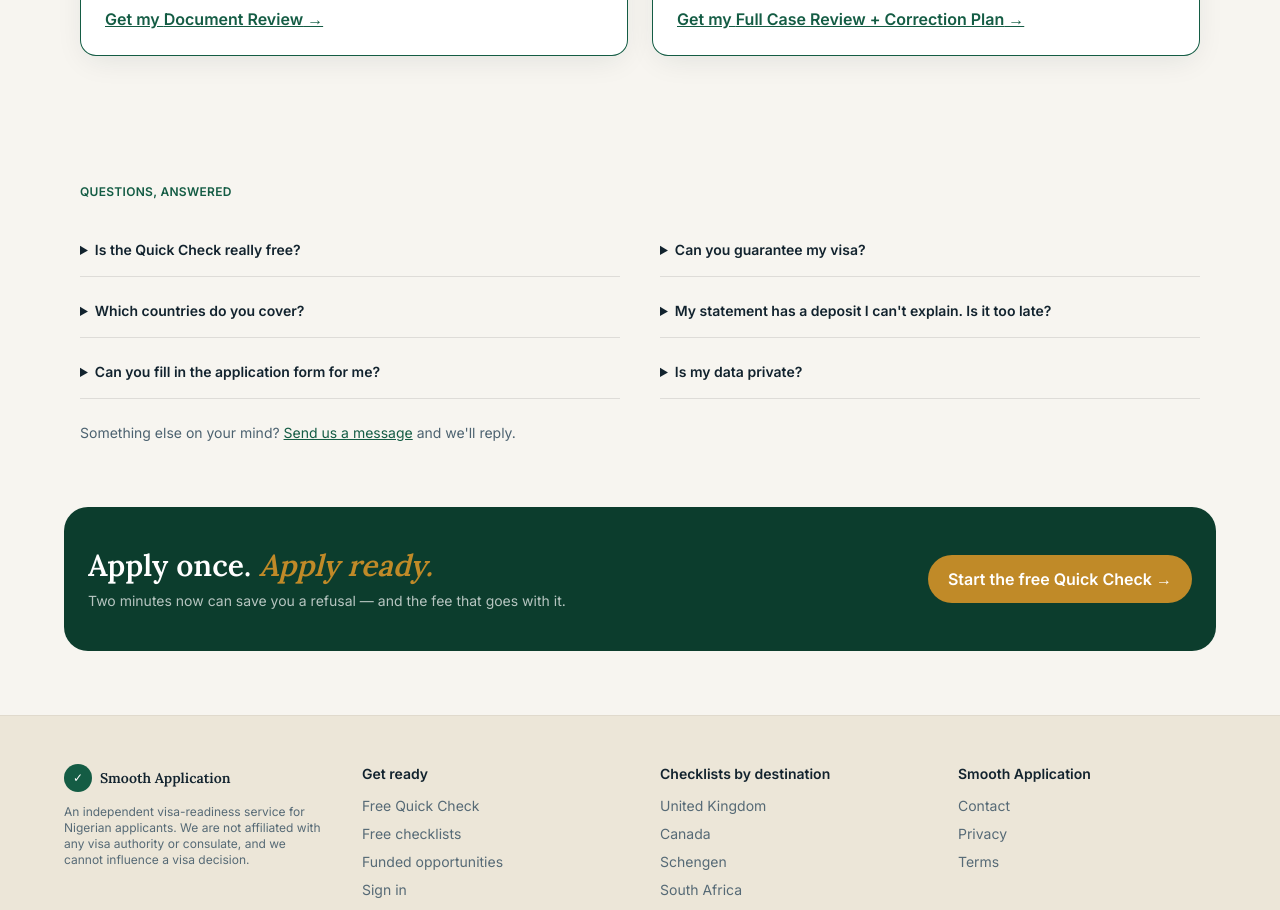
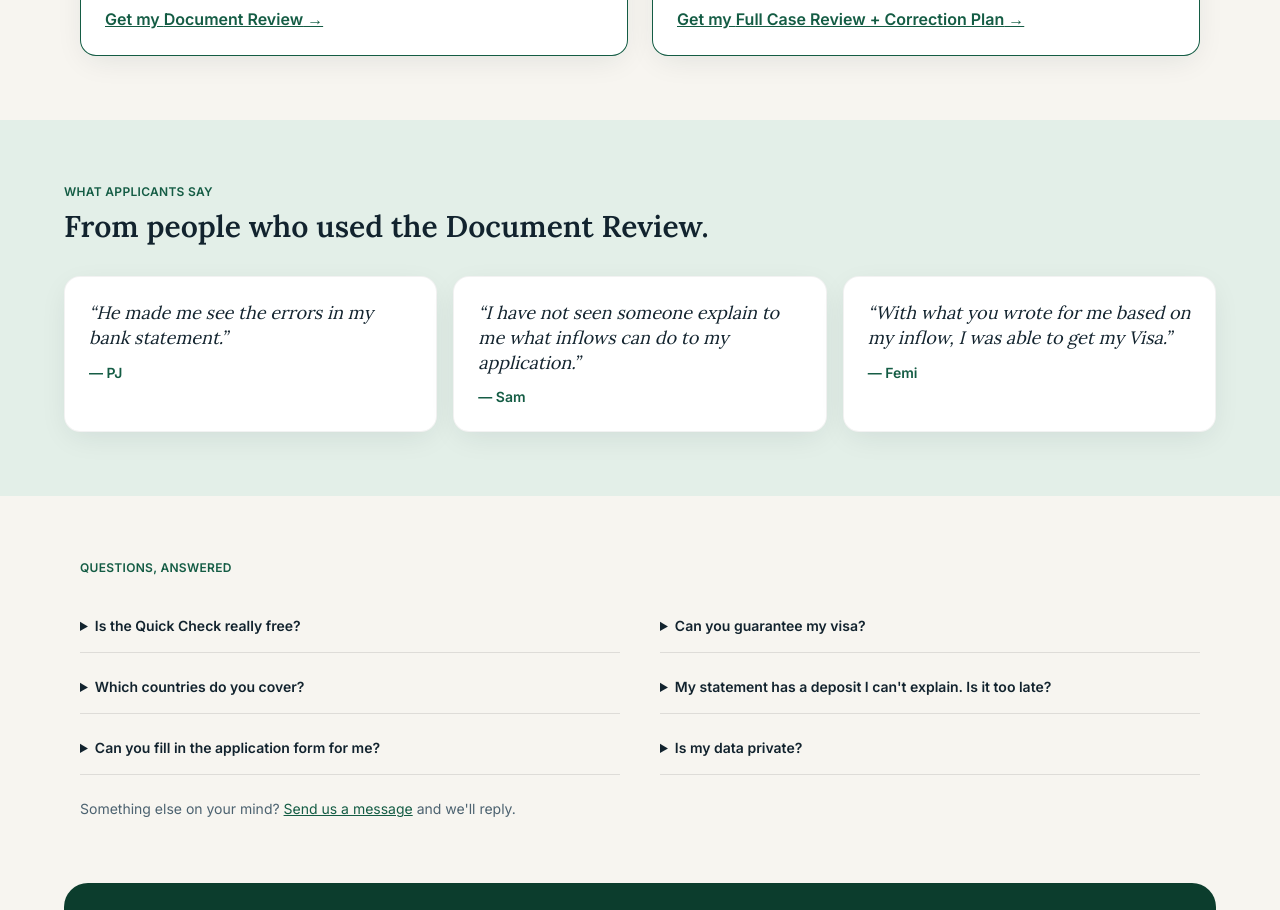
Before and after one commit to SmoothApplication/smooth-application, a Next.js app in the folder web/: page / in a window 1280 px wide. Shown: the part 2620-3530 px from the top of the page. Built offline with nearby package versions, Linux system fonts and the light colour scheme.

Commit message:
Add real testimonials, finish serif/cream treatment on auth and legal pages

```diff
--- a/web/app/create-password/page.tsx
+++ b/web/app/create-password/page.tsx
@@ -115,7 +115,7 @@ export default function CreatePasswordPage() {
     return (
       <main className="mx-auto flex min-h-screen max-w-sm flex-col items-center p-8 pt-20 text-center sm:pt-32">
         <div className="card-surface w-full p-6">
-          <h1 className="mb-2 text-xl font-semibold text-[#12232e]">This link has expired</h1>
+          <h1 className="mb-2 font-serif text-xl font-semibold text-[#12232e]">This link has expired</h1>
           <p className="text-sm text-[#4c6270]">
             Invite links only work once and expire after a while. Go back to the checklist and drop
             your email in again — we&apos;ll send a fresh one.
@@ -128,7 +128,7 @@ export default function CreatePasswordPage() {
   return (
     <main className="mx-auto flex min-h-screen max-w-sm flex-col p-8 pt-14 sm:pt-24">
       <div className="card-surface p-6">
-        <h1 className="mb-2 text-xl font-semibold text-[#12232e]">Create your password</h1>
+        <h1 className="mb-2 font-serif text-xl font-semibold text-[#12232e]">Create your password</h1>
         <p className="mb-6 text-sm text-[#4c6270]">
           This is so you can come back and view your saved progress — we still only keep your email and which step you&apos;ve reached, nothing else.
         </p>
--- a/web/app/login/page.tsx
+++ b/web/app/login/page.tsx
@@ -37,7 +37,7 @@ function LoginForm() {
   return (
     <main className="mx-auto flex min-h-screen max-w-sm flex-col p-8 pt-14 sm:pt-24">
       <div className="card-surface p-6">
-        <h1 className="mb-4 text-xl font-semibold text-[#12232e]">Sign in</h1>
+        <h1 className="mb-4 font-serif text-xl font-semibold text-[#12232e]">Sign in</h1>
         <form onSubmit={handleSubmit} className="flex flex-col gap-3">
           <input
             type="email"
@@ -64,7 +64,7 @@ function LoginForm() {
             {loading ? 'Signing in…' : 'Sign in'}
           </button>
         </form>
-        <Link href="/forgot-password" className="mt-3 inline-block text-sm text-[#0b7a6e] underline">
+        <Link href="/forgot-password" className="mt-3 inline-block text-sm text-accent underline">
           Forgot password?
         </Link>
       </div>
--- a/web/app/page.tsx
+++ b/web/app/page.tsx
@@ -8,12 +8,11 @@ import { FOUNDER_WHATSAPP_NUMBER } from '@/lib/statement/supportContact';
 // red flags, FAQ, closing CTA, full footer) and the forest-green/gold/cream palette + serif
 // headlines already extracted into tailwind.config.ts back in task #479-487.
 //
-// One thing the mockup showed that is still deliberately NOT here, per the user's own call when
-// asked (AskUserQuestion, task #506): a testimonials/experience-stats band ("99% approval rate",
-// "20 yrs", placeholder quotes like "[Add a real quote from a past applicant]") — none of that is
-// backed by real, sourced data the way every other figure on this page is (see the sourcing
-// comment below), so it's left out rather than shipped as if it were real. Can be added once
-// there are actual testimonials to show.
+// The mockup's testimonials/experience-stats band ("99% approval rate", "20 yrs") is still NOT
+// here — those were unsourced placeholder numbers (task #506) and still are; no real figures for
+// them have been supplied. The three real quotes below (direct from the user, this session) are a
+// different thing: actual client testimonials, not stats, so they're shown as quotes attributed by
+// first name/initials only — exactly what was given, nothing invented or rounded up alongside them.
 //
 // The "why preparation matters" figures are carried over verbatim from the previous homepage
 // (task #395/#396) — same sources, same caveat about the UK's April 2026 fee rise making the
@@ -52,6 +51,15 @@ const READINESS_KITS = [
     whatsappMessage:
       "Hi, I'd like to get the Full Case Review + Correction Plan (₦95,000). Here's what I'm applying for:",
   },
+];
+
+// Real client testimonials, supplied directly by the user (this session) — shown as quotes, not
+// rounded into a stat like "99% approval rate" (there's no data behind a number like that). Kept
+// to exactly what was given: first name/initials only, no added detail about who they are.
+const TESTIMONIALS = [
+  { quote: 'He made me see the errors in my bank statement.', name: 'PJ' },
+  { quote: 'I have not seen someone explain to me what inflows can do to my application.', name: 'Sam' },
+  { quote: 'With what you wrote for me based on my inflow, I was able to get my Visa.', name: 'Femi' },
 ];
 
 function Header() {
@@ -324,6 +332,24 @@ export default function HomePage() {
         </div>
       </section>
 
+      {/* Testimonials — real client quotes, see TESTIMONIALS above for sourcing notes. */}
+      <section className="bg-accent-wash px-4 py-16">
+        <div className="mx-auto max-w-6xl">
+          <p className="text-xs font-semibold uppercase tracking-wide text-accent">What applicants say</p>
+          <h2 className="mt-2 max-w-2xl font-serif text-3xl font-semibold text-[#12232e]">
+            From people who used the Document Review.
+          </h2>
+          <div className="mt-8 grid gap-4 sm:grid-cols-3">
+            {TESTIMONIALS.map((t) => (
+              <div key={t.name} className="card-surface p-6">
+                <p className="font-serif text-lg italic leading-snug text-[#12232e]">&ldquo;{t.quote}&rdquo;</p>
+                <p className="mt-3 text-sm font-semibold text-accent">— {t.name}</p>
+              </div>
+            ))}
+          </div>
+        </div>
+      </section>
+
       {/* FAQ */}
       <section id="faq" className="mx-auto max-w-6xl px-4 py-16">
         <p className="text-xs font-semibold uppercase tracking-wide text-accent">Questions, answered</p>
--- a/web/app/privacy/page.tsx
+++ b/web/app/privacy/page.tsx
@@ -13,7 +13,7 @@ export default function PrivacyPage() {
   return (
     <main className="mx-auto flex min-h-screen max-w-2xl flex-col gap-5 p-6 pb-16">
       <div>
-        <h1 className="text-xl font-semibold text-[#12232e]">Privacy Policy</h1>
+        <h1 className="font-serif text-xl font-semibold text-[#12232e]">Privacy Policy</h1>
         <p className="mt-1 text-xs text-[#566a76]">Last updated September 2026</p>
       </div>
 
--- a/web/app/reset-password/page.tsx
+++ b/web/app/reset-password/page.tsx
@@ -117,7 +117,7 @@ function ResetPasswordForm() {
     return (
       <main className="mx-auto flex min-h-screen max-w-sm flex-col items-center p-8 pt-20 text-center sm:pt-32">
         <div className="card-surface w-full p-6">
-          <h1 className="mb-2 text-xl font-semibold text-[#12232e]">This link has expired</h1>
+          <h1 className="mb-2 font-serif text-xl font-semibold text-[#12232e]">This link has expired</h1>
           <p className="text-sm text-[#4c6270]">
             Reset links only work once and expire after a while. Go back to the sign-in page and
             request a fresh one.
@@ -130,7 +130,7 @@ function ResetPasswordForm() {
   return (
     <main className="mx-auto flex min-h-screen max-w-sm flex-col p-8 pt-14 sm:pt-24">
       <div className="card-surface p-6">
-        <h1 className="mb-2 text-xl font-semibold text-[#12232e]">Set a new password</h1>
+        <h1 className="mb-2 font-serif text-xl font-semibold text-[#12232e]">Set a new password</h1>
         <form onSubmit={handleSubmit} className="flex flex-col gap-3">
           <input
             type={visible ? 'text' : 'password'}
--- a/web/app/terms/page.tsx
+++ b/web/app/terms/page.tsx
@@ -8,7 +8,7 @@ export default function TermsPage() {
   return (
     <main className="mx-auto flex min-h-screen max-w-2xl flex-col gap-5 p-6 pb-16">
       <div>
-        <h1 className="text-xl font-semibold text-[#12232e]">Terms of Use</h1>
+        <h1 className="font-serif text-xl font-semibold text-[#12232e]">Terms of Use</h1>
         <p className="mt-1 text-xs text-[#566a76]">Last updated September 2026</p>
       </div>
 
```
Also changed, not shown: web/app/forgot-password/page.tsx (+4 -4 lines), 1 other file (tests, documents, lock files or other folders).
